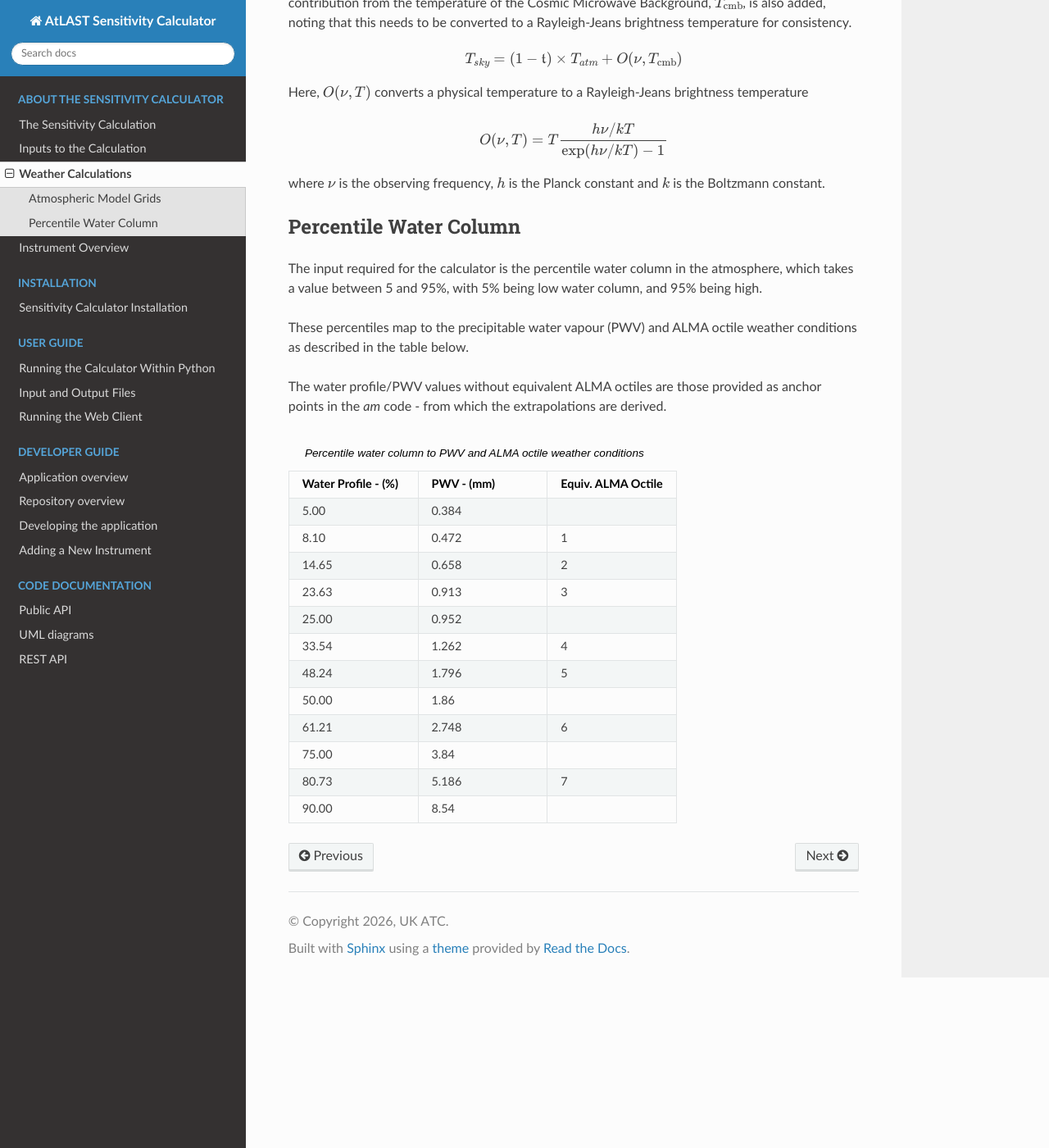
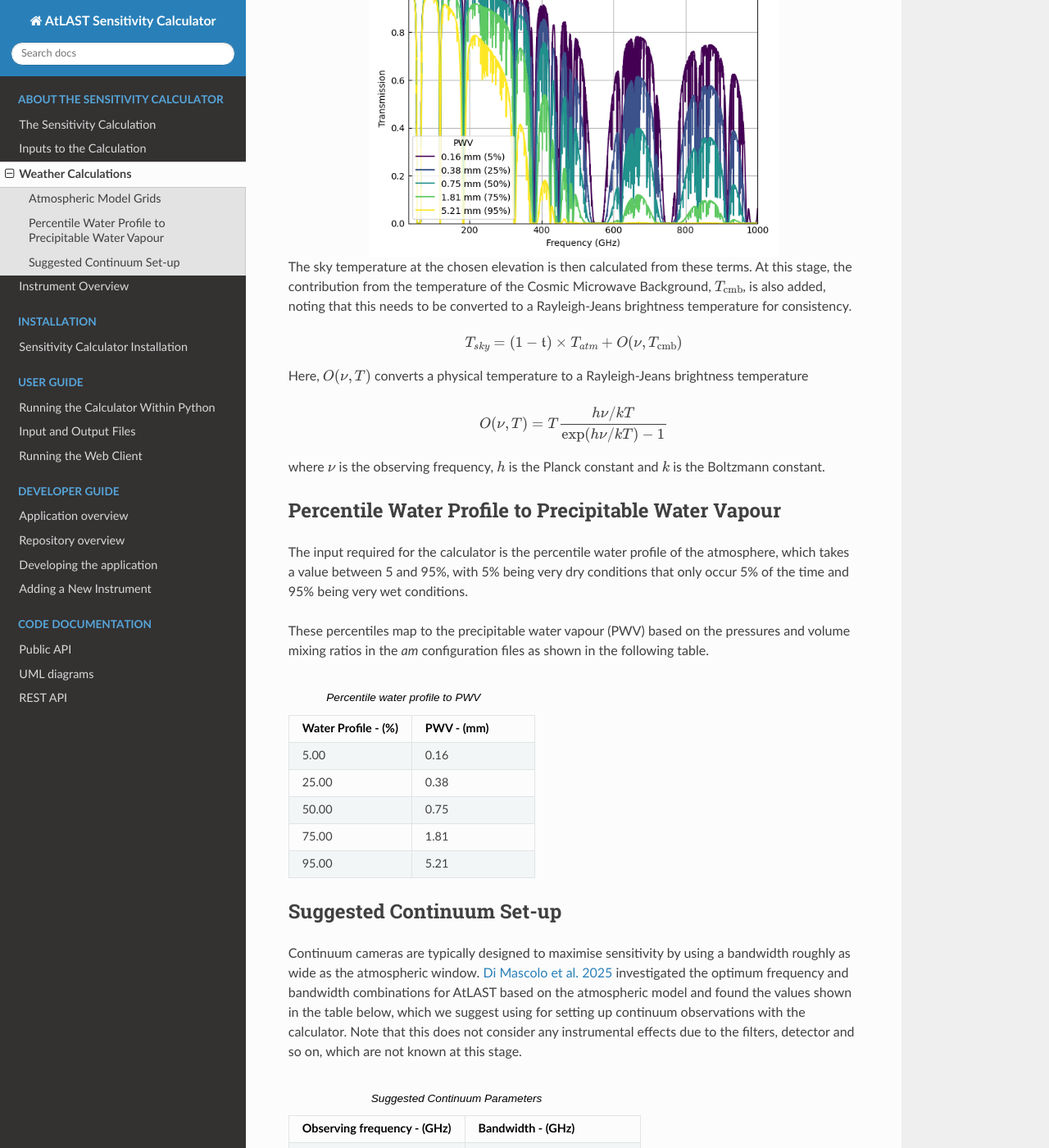
Before and after one commit to ukatc/AtLAST_sensitivity_calculator, a Sphinx documentation site: the page built from docs/source/calculator_info/weather.rst, in a window 1280 px wide and 1400 px high, scrolled down 756 px. Shown: the whole window at 82% size. Built offline with Sphinx 7.4.7 and the Read the Docs theme 3.1.0, drawn with Linux system fonts in a browser that asks for light colours; some of the changed text lies outside the part shown.

Commit message:
Update weather information

```diff
--- a/docs/source/calculator_info/user_input.rst
+++ b/docs/source/calculator_info/user_input.rst
@@ -41,7 +41,7 @@ User input parameters
       - N/A
       - 1, 2
       - N/A
-    * - Percentile water column in the atmosphere
+    * - Percentile water profile
       - weather
       - 25
       - N/A
--- a/docs/source/calculator_info/weather.rst
+++ b/docs/source/calculator_info/weather.rst
@@ -1,17 +1,10 @@
 Weather Calculations
 ====================
-
-.. TODO::
-
-    **MARK TO FOLLOW-UP**
-
-    It would be great to show an Atacama weather plot here with the usual ~3 weather conditions showing how the transmission varries. But, because we're not using PWV as our metric in the calculator, list both pwv and our equivalent percentage in the legend.
-
 
 Atmospheric Model Grids
 -----------------------
 
-A grid of atmospheric temperature and opacity were calculated using `*am* models <https://zenodo.org/records/13748403>`__ for the Atacama Plateau. These grids contain the Rayleigh-Jeans brightness temperature of the sky, :math:`T_\mathrm{sky}(z=0)` and the sky opacity, :math:`\tau_0`, where these are both calculated at zenith. These are then interpolated to the observing frequency and percentile water column requested in the sensitivity calculator. In order to adjust these to the chosen elevation, the code calculates the atmospheric temperature, :math:`T_\mathrm{atm}`, and transmittance :math:`\mathfrak{t}` as a function of the zenith angle (90°-elevation)
+A grid of atmospheric temperature and opacity were calculated using `*am* models <https://zenodo.org/records/13748403>`__ for the Atacama Plateau (specifically using the configuration files for the Atacama Cosmology Telescope). The grids are created at water profile percentiles of 5%, 25%, 50%, 75% and 95% (where the percentiles indicate the percentage of time when the conditions are at least as dry as in the corresponding grid - see below for a conversion to precipitable water vapour). These grids contain the Rayleigh-Jeans brightness temperature of the sky, :math:`T_\mathrm{sky}(z=0)` and the sky opacity, :math:`\tau_0`, where these are both calculated at zenith. These are then interpolated to the observing frequency and percentile water column requested in the sensitivity calculator. In order to adjust these to the chosen elevation, the code calculates the atmospheric temperature, :math:`T_\mathrm{atm}`, and transmittance :math:`\mathfrak{t}` as a function of the zenith angle (90°-elevation)
 
 .. math::
     T_\mathrm{atm} = \frac{T_\mathrm{sky}(z=0)}{1-e^{-\tau_0}}
@@ -20,6 +13,13 @@ and the transmittance as a function of the zenith angle (90°-elevation)
 
 .. math::
     \mathfrak{t} = e^{-\tau_0\sec{z}}
+
+The transmittance for the different weather conditions as a function of frequency is shown in the following figure
+
+.. image:: imgs/Transmission_pwv.png
+    :alt: Tranmission vs. frequency for the different weather profiles
+    :align: center
+    :width: 500px
 
 The sky temperature at the chosen elevation is then calculated from these terms. At this stage, the contribution from the temperature of the Cosmic Microwave Background, :math:`T_\mathrm{cmb}`, is also added, noting that this needs to be converted to a Rayleigh-Jeans brightness temperature for consistency.
 
@@ -35,60 +35,62 @@ where :math:`\nu` is the observing frequency, :math:`h` is the Planck constant a
 
 
 
-Percentile Water Column
------------------------
+Percentile Water Profile to Precipitable Water Vapour
+-----------------------------------------------------
 
-The input required for the calculator is the percentile water column in the atmosphere,
-which takes a value between 5 and 95%, with 5% being low water column, and 95% being high.
+The input required for the calculator is the percentile water profile of the atmosphere,
+which takes a value between 5 and 95%, with 5% being very dry conditions that only occur 5% of the time and 95% being very wet conditions.
 
-These percentiles map to the precipitable water vapour (PWV) and ALMA octile weather conditions as
-described in the table below.
+These percentiles map to the precipitable water vapour (PWV) based on the pressures and volume mixing ratios in the *am* configuration files as shown in the following table.
 
-The water profile/PWV values without equivalent ALMA octiles are those
-provided as anchor points in the *am* code - from which the extrapolations are derived.
-
-.. list-table:: Percentile water column to PWV and ALMA octile weather conditions
-    :widths: 10 10 10
+.. list-table:: Percentile water profile to PWV
+    :widths: 10 10
     :header-rows: 1
 
     * - Water Profile
         - (%)
       - PWV
         - (mm)
-      - Equiv. ALMA Octile
     * - 5.00
-      - 0.384
-      -
-    * - 8.10
-      - 0.472
-      - 1
-    * - 14.65
-      - 0.658
-      - 2
-    * - 23.63
-      - 0.913
-      - 3
+      - 0.16
     * - 25.00
-      - 0.952
-      -
-    * - 33.54
-      - 1.262
-      - 4
-    * - 48.24
-      - 1.796
-      - 5
+      - 0.38
     * - 50.00
-      - 1.86
-      -
-    * - 61.21
-      - 2.748
-      - 6
+      - 0.75
     * - 75.00
-      - 3.84
-      -
-    * - 80.73
-      - 5.186
-      - 7
-    * - 90.00
-      - 8.54
-      -
+      - 1.81
+    * - 95.00
+      - 5.21
+
+
+Suggested Continuum Set-up
+--------------------------
+
+Continuum cameras are typically designed to maximise sensitivity by using a bandwidth roughly as wide as the atmospheric window. `Di Mascolo et al. 2025 <https://ui.adsabs.harvard.edu/abs/2025ORE.....4..113D/abstract>`__ investigated the optimum frequency and bandwidth combinations for AtLAST based on the atmospheric model and found the values shown in the table below, which we suggest using for setting up continuum observations with the calculator. Note that this does not consider any instrumental effects due to the filters, detector and so on, which are not known at this stage.
+
+.. list-table:: Suggested Continuum Parameters
+    :widths: 10 10
+    :header-rows: 1
+
+    * - Observing frequency
+        - (GHz)
+      - Bandwidth
+        - (GHz)
+    * - 42.0
+      - 24
+    * - 91.5
+      - 51
+    * - 151.0
+      - 62
+    * - 217.5
+      - 69
+    * - 288.5
+      - 73
+    * - 350.0
+      - 50
+    * - 403.0
+      - 38
+    * - 654.0
+      - 118
+    * - 845.5
+      - 119
```
